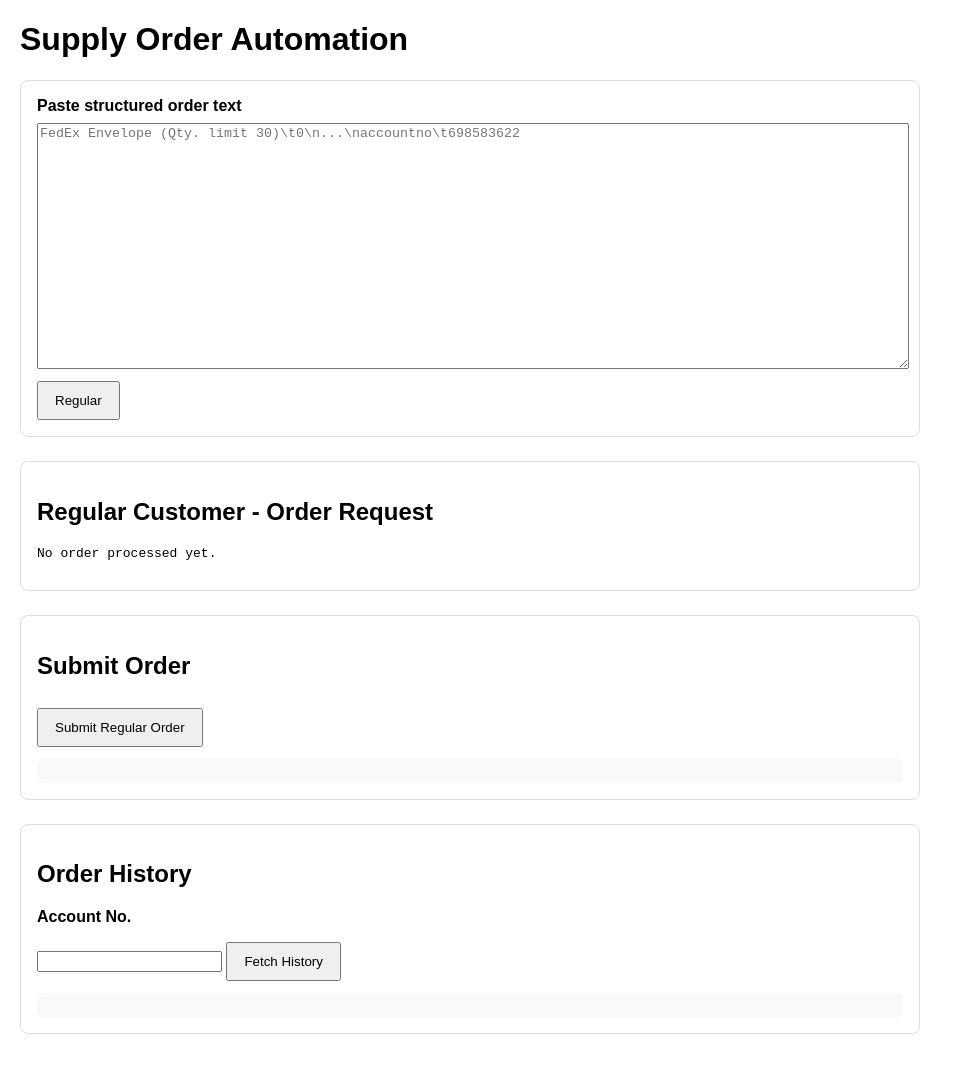
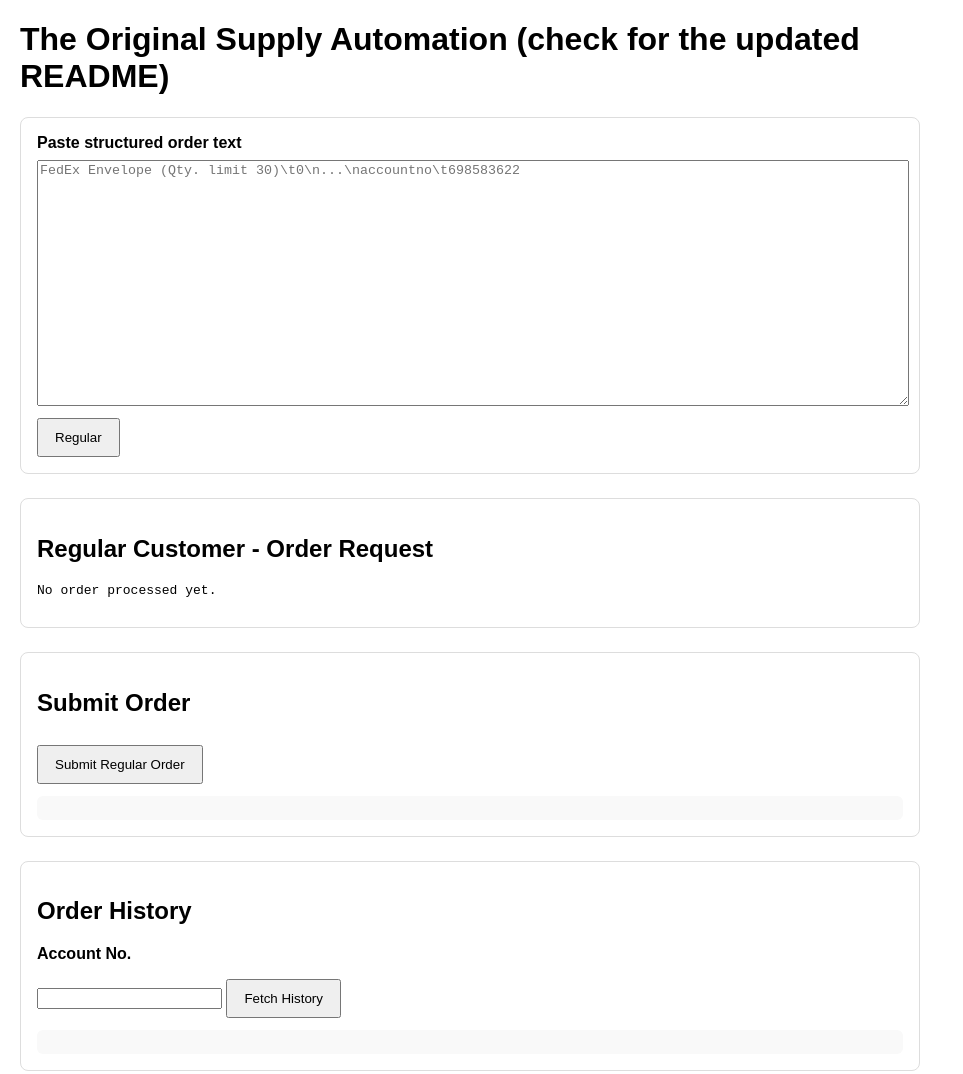
Before and after one commit to PhoenixWeaver/BT-utility-tools-demo, a website: page public/index.html in a window 1280 px wide. Shown: the whole page, without its empty margins (0-963 px from the left). Drawn offline with Linux system fonts and the light colour scheme.

Commit message:
🛠 BenTran Utilities Tools

```diff
--- a/public/index.html
+++ b/public/index.html
@@ -3,7 +3,7 @@
 <head>
   <meta charset="UTF-8" />
   <meta name="viewport" content="width=device-width, initial-scale=1.0" />
-  <title>The Original Supplies Order</title>
+  <title>The Original Supply Order</title>
   <style>
     body { font-family: Arial, sans-serif; margin: 20px; max-width: 900px; }
     textarea { width: 100%; min-height: 240px; }
@@ -14,7 +14,7 @@
   </style>
 </head>
 <body>
-  <h1>Supply Order Automation</h1>
+  <h1>The Original Supply Automation (check for the updated README) </h1>
   <div class="panel">
     <label for="orderText">Paste structured order text</label>
     <textarea id="orderText" placeholder="FedEx Envelope (Qty. limit 30)\t0\n...\naccountno\t698583622"></textarea>
```
